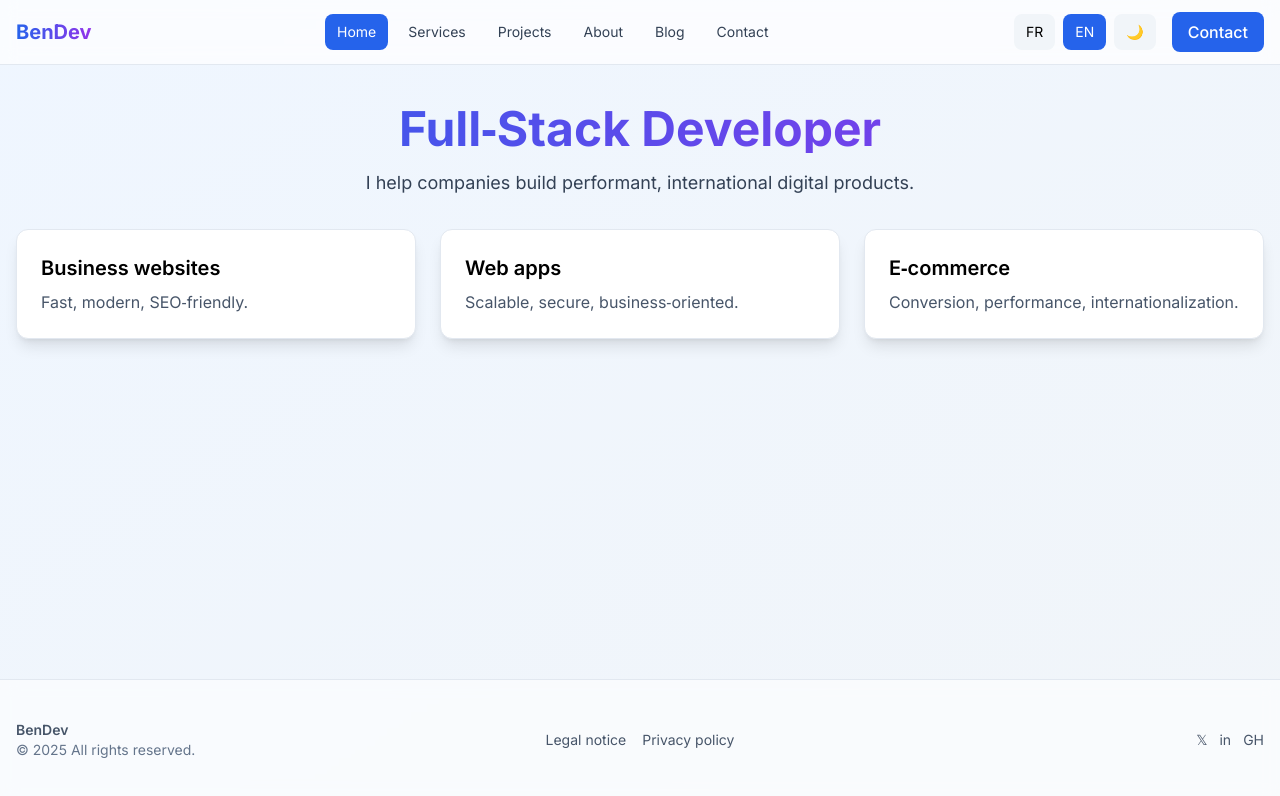
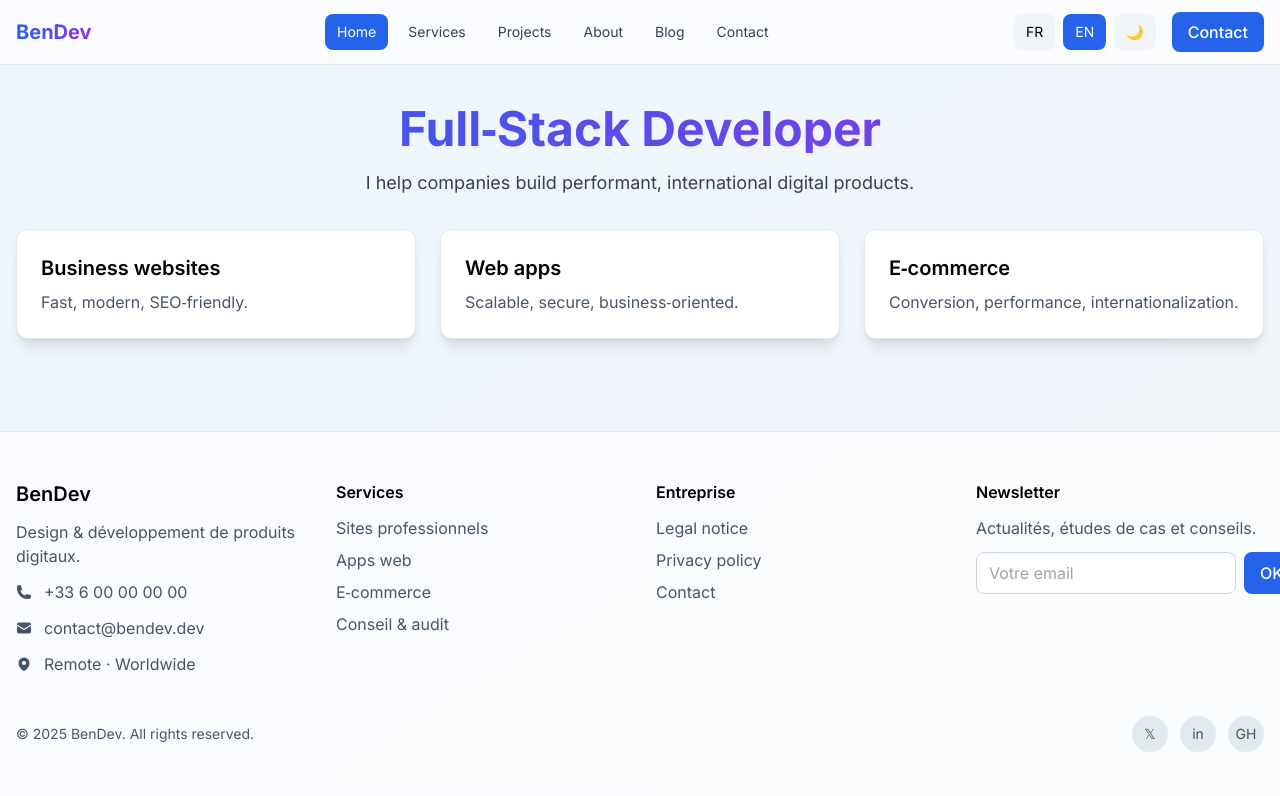
Before and after one commit to azerty-78/Ben-Djibril, a React (Vite) app: page / in a window 1280 px wide. Shown: the top 796 px of the page. Built offline with nearby package versions, Linux system fonts and the light colour scheme.

Commit message:
feat: redesign footer component with enhanced layout and contact information

```diff
--- a/src/shared/Footer.tsx
+++ b/src/shared/Footer.tsx
@@ -1,22 +1,62 @@
 import { useTranslation } from 'react-i18next'
+import { EnvelopeIcon, MapPinIcon, PhoneIcon } from '@heroicons/react/24/solid'
 
 function Footer() {
   const { t } = useTranslation()
   return (
     <footer className="mt-10 border-t border-secondary-200 dark:border-secondary-700 bg-white/60 dark:bg-secondary-900/40 backdrop-blur">
-      <div className="container mx-auto px-4 py-10 text-sm text-secondary-600 dark:text-secondary-300 grid md:grid-cols-3 gap-6 items-center">
-        <div>
-          <p className="font-semibold">BenDev</p>
-          <p className="text-secondary-500">© {new Date().getFullYear()} {t('footer.rights')}</p>
+      <div className="container mx-auto px-4 py-12">
+        <div className="grid gap-8 md:grid-cols-4">
+          <div className="space-y-3">
+            <p className="text-xl font-semibold">BenDev</p>
+            <p className="text-secondary-600 dark:text-secondary-300">Design & développement de produits digitaux.</p>
+            <div className="flex items-center gap-3 text-secondary-600 dark:text-secondary-300">
+              <PhoneIcon className="w-4 h-4" /> <span>+33 6 00 00 00 00</span>
+            </div>
+            <div className="flex items-center gap-3 text-secondary-600 dark:text-secondary-300">
+              <EnvelopeIcon className="w-4 h-4" /> <span>contact@bendev.dev</span>
+            </div>
+            <div className="flex items-center gap-3 text-secondary-600 dark:text-secondary-300">
+              <MapPinIcon className="w-4 h-4" /> <span>Remote · Worldwide</span>
+            </div>
+          </div>
+
+          <div>
+            <p className="font-semibold mb-3">Services</p>
+            <ul className="space-y-2 text-secondary-600 dark:text-secondary-300">
+              <li><a href="#" className="hover:underline">Sites professionnels</a></li>
+              <li><a href="#" className="hover:underline">Apps web</a></li>
+              <li><a href="#" className="hover:underline">E‑commerce</a></li>
+              <li><a href="#" className="hover:underline">Conseil & audit</a></li>
+            </ul>
+          </div>
+
+          <div>
+            <p className="font-semibold mb-3">Entreprise</p>
+            <ul className="space-y-2 text-secondary-600 dark:text-secondary-300">
+              <li><a href="#" className="hover:underline">{t('footer.legal')}</a></li>
+              <li><a href="#" className="hover:underline">{t('footer.privacy')}</a></li>
+              <li><a href="#" className="hover:underline">Contact</a></li>
+            </ul>
+          </div>
+
+          <div>
+            <p className="font-semibold mb-3">Newsletter</p>
+            <p className="text-secondary-600 dark:text-secondary-300 mb-3">Actualités, études de cas et conseils.</p>
+            <div className="flex gap-2">
+              <input className="flex-1 border border-secondary-300 dark:border-secondary-600 rounded-lg px-3 py-2 bg-white dark:bg-secondary-800" placeholder="Votre email" />
+              <button className="btn-primary">OK</button>
+            </div>
+          </div>
         </div>
-        <div className="flex justify-center gap-4">
-          <a href="#" className="hover:underline">{t('footer.legal')}</a>
-          <a href="#" className="hover:underline">{t('footer.privacy')}</a>
-        </div>
-        <div className="flex md:justify-end justify-center gap-3">
-          <a href="#" aria-label="Twitter" className="hover:opacity-80">𝕏</a>
-          <a href="#" aria-label="LinkedIn" className="hover:opacity-80">in</a>
-          <a href="#" aria-label="GitHub" className="hover:opacity-80">GH</a>
+
+        <div className="mt-10 flex flex-col md:flex-row items-center justify-between gap-4 text-sm text-secondary-600 dark:text-secondary-300">
+          <p>© {new Date().getFullYear()} BenDev. {t('footer.rights')}</p>
+          <div className="flex items-center gap-3">
+            <a href="#" aria-label="Twitter" className="h-9 w-9 rounded-full bg-secondary-200 dark:bg-secondary-700 flex items-center justify-center hover:opacity-80">𝕏</a>
+            <a href="#" aria-label="LinkedIn" className="h-9 w-9 rounded-full bg-secondary-200 dark:bg-secondary-700 flex items-center justify-center hover:opacity-80">in</a>
+            <a href="#" aria-label="GitHub" className="h-9 w-9 rounded-full bg-secondary-200 dark:bg-secondary-700 flex items-center justify-center hover:opacity-80">GH</a>
+          </div>
         </div>
       </div>
     </footer>
```
